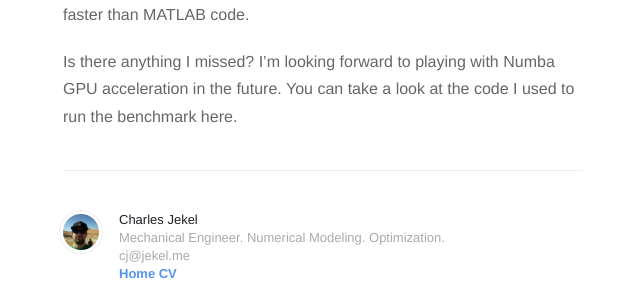
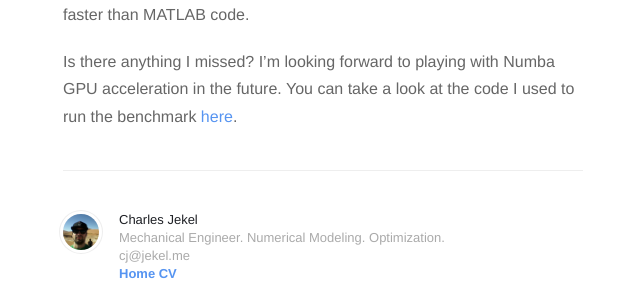
Before and after one commit to cjekel/cjekel.github.io, a Jekyll site: the page built from _posts/2017-09-27-Python-with-Numba-faster-than-fortran.md, in a window 1280 px wide and 900 px high, scrolled down 6781 px. Shown: the part 396-696 px from the top of the window, without its empty margins (317-957 px from the left). Built offline with Jekyll 4.4.1, drawn with Linux system fonts in a browser that asks for light colours; nearby versions of some CDN libraries; formulas are drawn with MathJax 3; comment, search, counter and statistics services are not loaded; some of the changed lines change nothing that is shown.

Commit message:
small fixes

```diff
--- a/_posts/2017-09-27-Python-with-Numba-faster-than-fortran.md
+++ b/_posts/2017-09-27-Python-with-Numba-faster-than-fortran.md
@@ -1,7 +1,7 @@
 ---
 title:  "Comparison of performance: Python NumPy and Numba, MATLAB, and Fortran"
 date:   2017-09-27 19:11:00
-description: The time it takes to perform an array math operation is compared in Python NumPy, Python NumPy with Numba accleration, MATLAB, and Fortran. The arrays are large, with one million to one billion elements. Numba is a great choice for parallel acceleration with Python and NumPy.
+description: The time it takes to perform an array operation is compared in Python NumPy, Python NumPy with Numba accleration, MATLAB, and Fortran. The arrays are large, with one million to one billion elements. Numba is a great choice for parallel acceleration of Python and NumPy.
 keywords: [Python parallel processing, NumPy vs MATLAB vs Fortran, Python vs Fortan, Python vs MATLAB, Numba NumPy acceleration, Python NumPy faster]
 ---
 
@@ -164,4 +164,4 @@ You can't perform this benchmark without mentioning that this Python example is
 
 Wow Numba is Fast. I would have never expected to see a Python NumPy Numba array combination faster than compiled Fortran code. The cost is obviously that it takes time to port your already existing Python NumPy code to Numba. For this example, it's clear that you wouldn't benefit from porting your Python code to Fortran (well that is unless you run out of RAM). Numba's parallel acceleration worked really well on this problem, and with the 8 core AMD-FX870 Numba parallel ran 4 times faster than MATLAB code.
 
-Is there anything I missed? I'm looking forward to playing with Numba GPU acceleration in the future. You can take a look at the code I used to run the benchmark here.
+Is there anything I missed? I'm looking forward to playing with Numba GPU acceleration in the future. You can take a look at the code I used to run the benchmark [here](https://github.com/cjekel/cjekel.github.io/tree/master/assets/2017-09-27).
```
Also changed, not shown: 2 other files.
